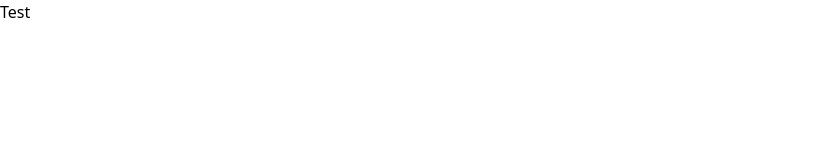
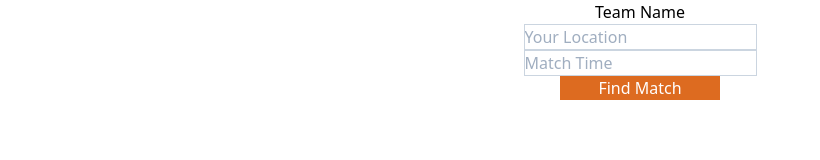
Before and after one commit to ilhamwahabi/boozle, a Gatsby site: page / in a window 1280 px wide. Shown: the whole page, without its empty margins (0-820 px from the left). Built offline with nearby package versions, Linux system fonts and the light colour scheme; Gatsby itself is replaced by a stand-in of ours.

Commit message:
Init find match page

```diff
--- /dev/null
+++ b/src/components/findMatch.tsx
@@ -0,0 +1,29 @@
+import React from "react";
+import PropTypes from "prop-types";
+import Helmet from "react-helmet";
+import { StaticQuery, graphql } from "gatsby";
+
+class FindMatch extends React.Component {
+  state = {
+    members: {},
+  }
+
+  render(){
+    return (
+      <div className="flex flex-col justify-center items-center">
+        <div className="text-center">Team Name</div>
+        <input className="border border-gray-400" placeholder="Your Location">
+          {/* <option value="">Test</option>
+          <option value="">Test</option> */}
+        </input>
+        <input className="border border-gray-400" placeholder="Match Time">
+          {/* <option value="">Test</option>
+          <option value="">Test</option> */}
+        </input>
+        <button className="w-40 bg-orange-600 text-white">Find Match</button>
+      </div>
+    );
+  }
+}
+
+export default FindMatch;
--- a/src/pages/index.tsx
+++ b/src/pages/index.tsx
@@ -1,6 +1,7 @@
 import React from "react";
 
 import SEO from "../components/seo";
+import FindMatch from "../components/findMatch";
 
 function IndexPage() {
   return (
@@ -9,7 +10,7 @@ function IndexPage() {
         title="Home"
         keywords={[`gatsby`, `tailwind`, `react`, `tailwindcss`]}
       />
-      Test
+      <FindMatch />
     </div>
   );
 }
```
